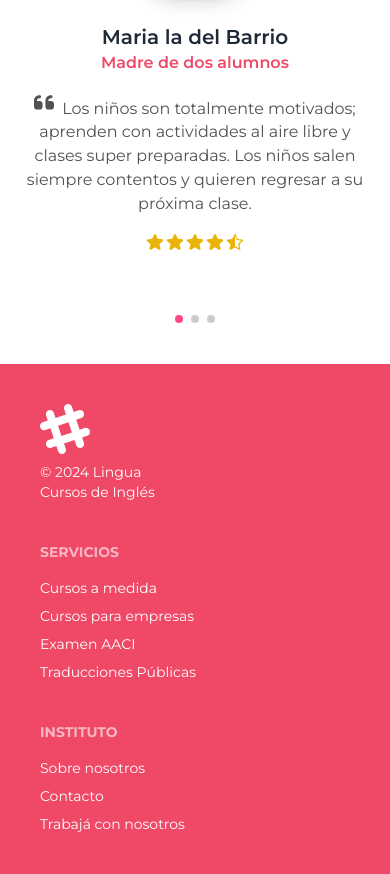
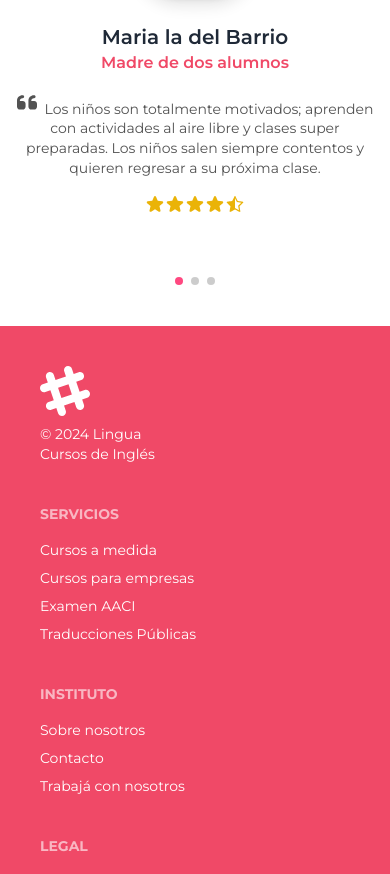
Before and after one commit to EmilianoAloi/lingua, a Next.js app: page / in a window 390 px wide. Shown: the part 5819-6693 px from the top of the page. Built offline with nearby package versions, Linux system fonts and the light colour scheme; what tw-elements would draw is missing.

Commit message:
responsive hero bug

```diff
--- a/src/components/TestimonialsMobile.jsx
+++ b/src/components/TestimonialsMobile.jsx
@@ -38,7 +38,7 @@ const TestimonialsMobile = () => {
             <h6 className="mb-4 font-semibold text-customPink dark:text-customPink-400">
               Madre de dos alumnos
             </h6>
-            <p className="mb-4 text-neutral-600 dark:text-neutral-300">
+            <p className="mb-4 text-neutral-600 dark:text-neutral-300 text-sm">
               <span className="inline-block pe-2 [&>svg]:w-5">
                 <svg
                   xmlns="http://www.w3.org/2000/svg"
@@ -140,7 +140,7 @@ const TestimonialsMobile = () => {
           <h6 className="mb-4 font-semibold text-customPink dark:text-customPink-400">
             Alumna
           </h6>
-          <p className="mb-4 text-neutral-600 dark:text-neutral-300">
+          <p className="mb-4 text-neutral-600 dark:text-neutral-300 text-sm">
             <span className="inline-block pe-2 [&>svg]:w-5">
               <svg
                 xmlns="http://www.w3.org/2000/svg"
@@ -238,7 +238,7 @@ const TestimonialsMobile = () => {
           <h6 className="mb-4 font-semibold text-customPink dark:text-customPink-400">
             Alumno
           </h6>
-          <p className="mb-4 text-neutral-600 dark:text-neutral-300">
+          <p className="mb-4 text-neutral-600 dark:text-neutral-300 text-sm">
             <span className="inline-block pe-2 [&>svg]:w-5">
               <svg
                 xmlns="http://www.w3.org/2000/svg"
```
